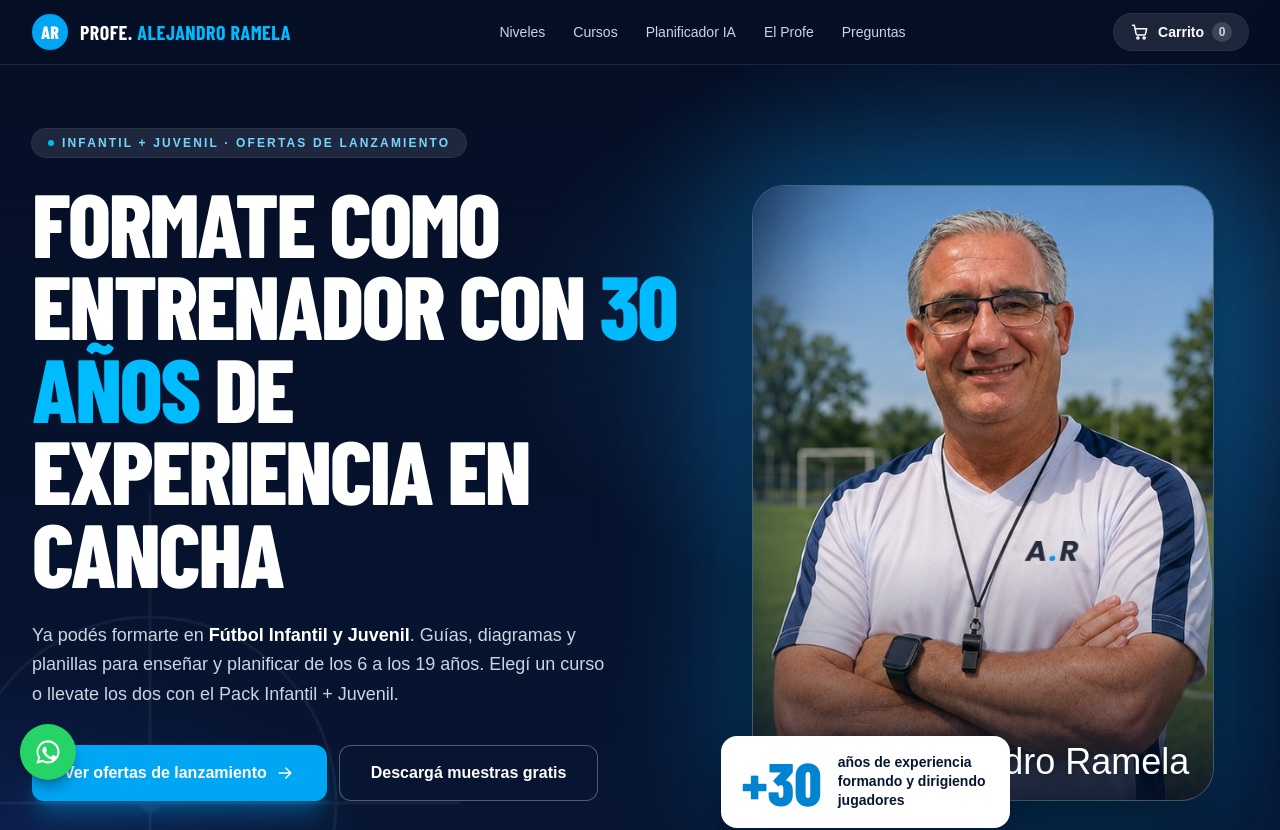
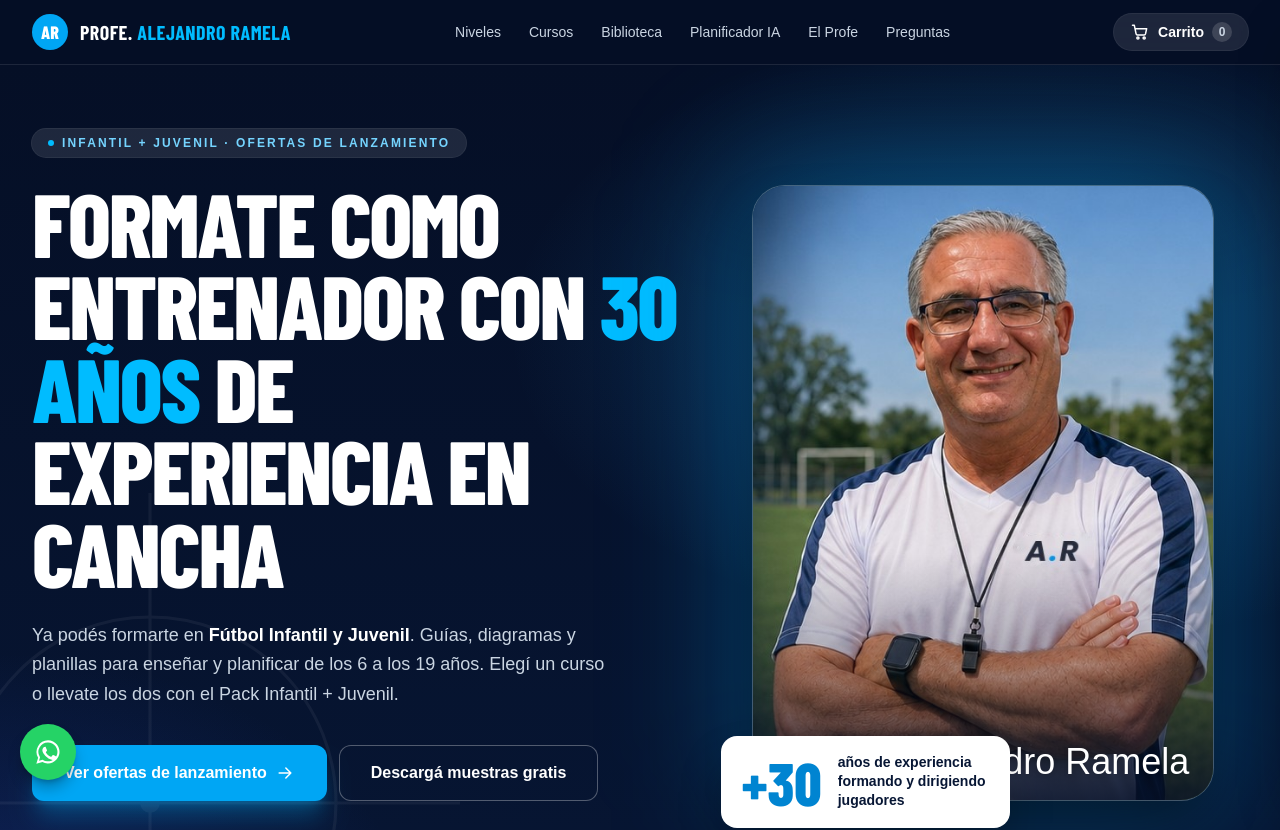
Before and after one commit to Alejaque/Web-Profe.-Ramela, a Next.js app: page / in a window 1280 px wide. Shown: the top 830 px of the page. Built offline with nearby package versions, Linux system fonts and the light colour scheme; a web font is replaced by a local one.

Commit message:
Suma la Biblioteca al menu principal
El nav maneja dos clases de destinos: anclas de la home y paginas propias.
Se agrega la bandera `ruta` para que /biblioteca use next/link y mantenga
la navegacion por cliente, mientras las anclas siguen siendo <a>.

```diff
--- a/src/components/Header.tsx
+++ b/src/components/Header.tsx
@@ -1,12 +1,15 @@
 "use client";
 
 import { useState } from "react";
+import Link from "next/link";
 import { useCart } from "@/components/CartProvider";
 import { CartIcon, CloseIcon } from "@/components/icons";
 
+// `ruta: true` = es una página propia (va con next/link), no un ancla de la home.
 const links = [
   { href: "#niveles", label: "Niveles" },
   { href: "#cursos", label: "Cursos" },
+  { href: "/biblioteca", label: "Biblioteca", ruta: true },
   { href: "#planificador-ia", label: "Planificador IA" },
   { href: "#profe", label: "El Profe" },
   { href: "#preguntas", label: "Preguntas" },
@@ -29,7 +32,16 @@ export function Header() {
         </a>
 
         <nav className="hidden items-center gap-7 lg:flex" aria-label="Principal">
-          {links.map((link) => (
+          {links.map((link) =>
+            "ruta" in link ? (
+              <Link
+                key={link.href}
+                href={link.href}
+                className="text-sm font-medium text-slate-300 transition hover:text-white"
+              >
+                {link.label}
+              </Link>
+            ) : (
               <a
                 key={link.href}
                 href={link.href}
@@ -37,7 +49,8 @@ export function Header() {
               >
                 {link.label}
               </a>
-          ))}
+            ),
+          )}
         </nav>
 
         <div className="flex items-center gap-2">
@@ -81,6 +94,15 @@ export function Header() {
           <ul className="space-y-1">
             {links.map((link) => (
               <li key={link.href}>
+                {"ruta" in link ? (
+                  <Link
+                    href={link.href}
+                    onClick={() => setMenuOpen(false)}
+                    className="block rounded-lg px-3 py-3 text-base font-medium text-slate-200 transition hover:bg-white/10"
+                  >
+                    {link.label}
+                  </Link>
+                ) : (
                   <a
                     href={link.href}
                     onClick={() => setMenuOpen(false)}
@@ -88,6 +110,7 @@ export function Header() {
                   >
                     {link.label}
                   </a>
+                )}
               </li>
             ))}
           </ul>
```
Lines whose indentation alone changed are shown as unchanged.
